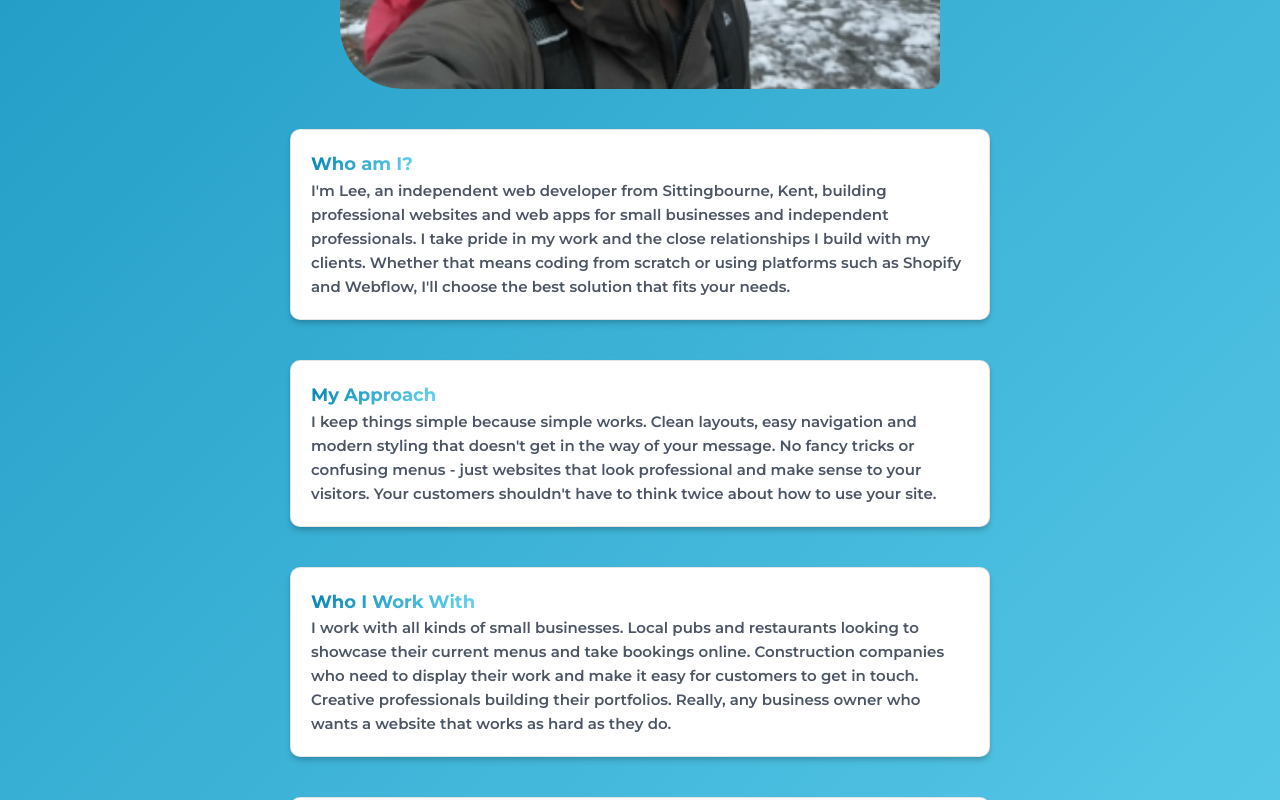
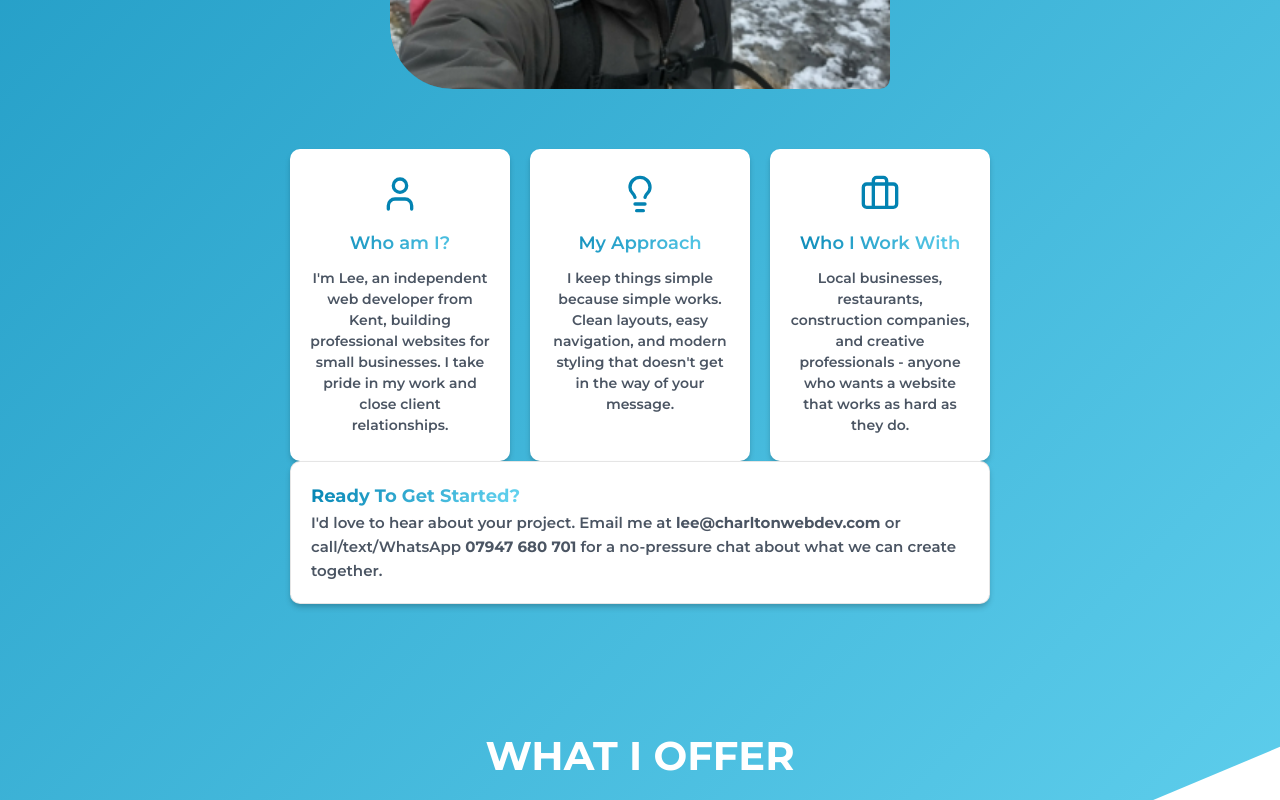
Before and after one commit to Charlton305/portfolio, a React (Vite) app: page / in a window 1280 px wide. Shown: the part 2200-3000 px from the top of the page. Built offline with nearby package versions, Linux system fonts and the light colour scheme.

Commit message:
Redesign About Me section with modern card layout

```diff
--- a/src/assets/styles/components/_about-me.scss
+++ b/src/assets/styles/components/_about-me.scss
@@ -157,14 +157,14 @@
   align-items: center;
   display: flex;
   justify-content: end;
-  width: 100%;
-  max-width: 60rem;
+  width: 40%;
+  max-width: 50rem;
 
   @media (max-width: 1280px) {
     margin-bottom: 2rem;
     height: 52rem;
     overflow: hidden;
-    width: auto;
+    width: 100%;
     border-radius: clamp(1rem, 10vw, 6.25rem);
     border-bottom-right-radius: 1rem;
   }
@@ -246,14 +246,14 @@
 }
 
 .about-me__text-container {
-  padding-left: 6rem;
-  width: 100%;
+  padding-left: 4rem;
+  width: 60%;
 
   @media (max-width: 1280px) {
     margin-top: 2rem;
     max-width: 70rem;
     padding: 0;
-    width: auto;
+    width: 100%;
     // text-align: center;
   }
 }
@@ -335,6 +335,86 @@
   }
 }
 
+.about-me__points-grid {
+  display: grid;
+  grid-template-columns: 1fr;
+  gap: 2rem;
+  margin-top: 2rem;
+
+  @media (min-width: 768px) {
+    grid-template-columns: repeat(2, 1fr);
+  }
+
+  @media (min-width: 1200px) {
+    grid-template-columns: repeat(3, 1fr);
+  }
+}
+
+.about-me__point-card {
+  background-color: white;
+  padding: 2.5rem 2rem;
+  border-radius: 1rem;
+  box-shadow: 0 4px 6px -1px rgba(0, 0, 0, 0.2),
+    0 2px 4px -1px rgba(0, 0, 0, 0.06);
+  text-align: center;
+  transition: all 0.3s ease;
+  position: relative;
+  overflow: hidden;
+
+  &:hover {
+    background: linear-gradient(
+      135deg,
+      $primary-color 0%,
+      $secondary-color 100%
+    );
+    color: white;
+    box-shadow: 0 10px 25px rgba(0, 0, 0, 0.3);
+    transform: translateY(-5px);
+
+    .about-me__point-icon {
+      color: white;
+    }
+
+    .about-me__point-title {
+      color: white;
+    }
+
+    .about-me__point-description {
+      color: white;
+    }
+  }
+}
+
+.about-me__point-icon {
+  display: block;
+  color: $primary-color;
+  margin: 0 auto 1.5rem;
+  transition: color 0.3s ease;
+}
+
+.about-me__point-title {
+  margin: 0 0 1rem;
+  font-size: 1.8rem;
+  font-weight: 600;
+  background: linear-gradient(
+    135deg,
+    $primary-color 0%,
+    $secondary-color 100%
+  );
+  -webkit-text-fill-color: transparent;
+  -webkit-background-clip: text;
+  background-clip: text;
+  transition: all 0.3s ease;
+}
+
+.about-me__point-description {
+  margin: 0;
+  font-size: 1.4rem;
+  color: $secondary-text-color;
+  line-height: 1.5;
+  transition: color 0.3s ease;
+}
+
 .about-me__card--get-started {
   @extend .about-me__card;
 
--- a/src/components/AboutMe.jsx
+++ b/src/components/AboutMe.jsx
@@ -2,7 +2,7 @@ import { useEffect } from "react"
 import photo from "../assets/images/photo-of-me-in-norway.jpg"
 import logo from "../assets/images/logo.svg"
 
-import { MonitorSmartphone, Zap, SearchCheck } from "lucide-react"
+import { MonitorSmartphone, Zap, SearchCheck, User, Lightbulb, Briefcase } from "lucide-react"
 
 const AboutMe = () => {
   useEffect(() => {
@@ -102,40 +102,28 @@ const AboutMe = () => {
         </div>
         <div className="about-me__text-container">
           <h2 className="meet-your-dev--desktop">Meet your developer...</h2>
-          <div className="about-me__card diagonal">
-            <h3 className="about-me__section-title text-blue">Who am I?</h3>
-            <p className="">
-              I'm Lee, an independent web developer from Sittingbourne, Kent,
-              building professional websites and web apps for small businesses
-              and independent professionals. I take pride in my work and the
-              close relationships I build with my clients. Whether that means
-              coding from scratch or using platforms such as Shopify and
-              Webflow, I'll choose the best solution that fits your needs.
-            </p>
-          </div>
-          <div className="about-me__card diagonal">
-            <h3 className="about-me__section-title text-blue">My Approach</h3>
-            <p className="">
-              I keep things simple because simple works. Clean layouts, easy
-              navigation and modern styling that doesn't get in the way of your
-              message. No fancy tricks or confusing menus - just websites that
-              look professional and make sense to your visitors. Your customers
-              shouldn't have to think twice about how to use your site.
-            </p>
-          </div>
-
-          <div className="about-me__card diagonal">
-            <h3 className="about-me__section-title text-blue">
-              Who I Work With
-            </h3>
-            <p>
-              I work with all kinds of small businesses. Local pubs and
-              restaurants looking to showcase their current menus and take
-              bookings online. Construction companies who need to display their
-              work and make it easy for customers to get in touch. Creative
-              professionals building their portfolios. Really, any business
-              owner who wants a website that works as hard as they do.
-            </p>
+          <div className="about-me__points-grid">
+            <div className="about-me__point-card">
+              <User className="about-me__point-icon" size={40} />
+              <h4 className="about-me__point-title">Who am I?</h4>
+              <p className="about-me__point-description">
+                I'm Lee, an independent web developer from Kent, building professional websites for small businesses. I take pride in my work and close client relationships.
+              </p>
+            </div>
+            <div className="about-me__point-card">
+              <Lightbulb className="about-me__point-icon" size={40} />
+              <h4 className="about-me__point-title">My Approach</h4>
+              <p className="about-me__point-description">
+                I keep things simple because simple works. Clean layouts, easy navigation, and modern styling that doesn't get in the way of your message.
+              </p>
+            </div>
+            <div className="about-me__point-card">
+              <Briefcase className="about-me__point-icon" size={40} />
+              <h4 className="about-me__point-title">Who I Work With</h4>
+              <p className="about-me__point-description">
+                Local businesses, restaurants, construction companies, and creative professionals - anyone who wants a website that works as hard as they do.
+              </p>
+            </div>
           </div>
         </div>
       </div>
```
